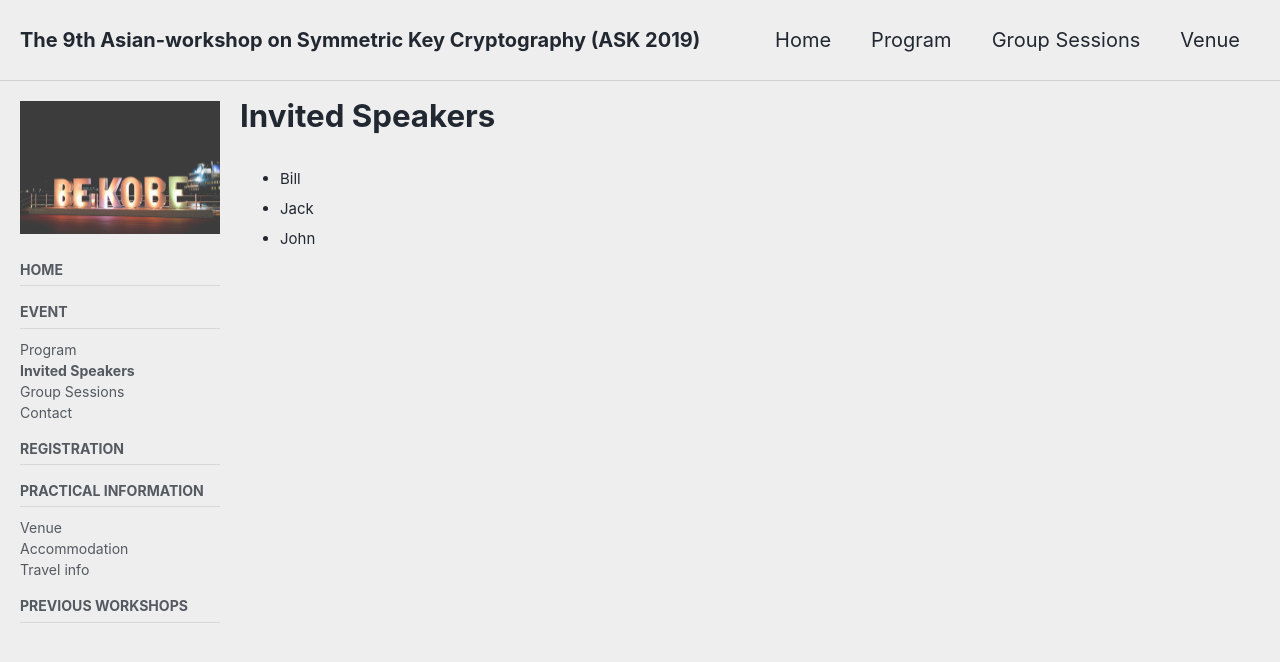
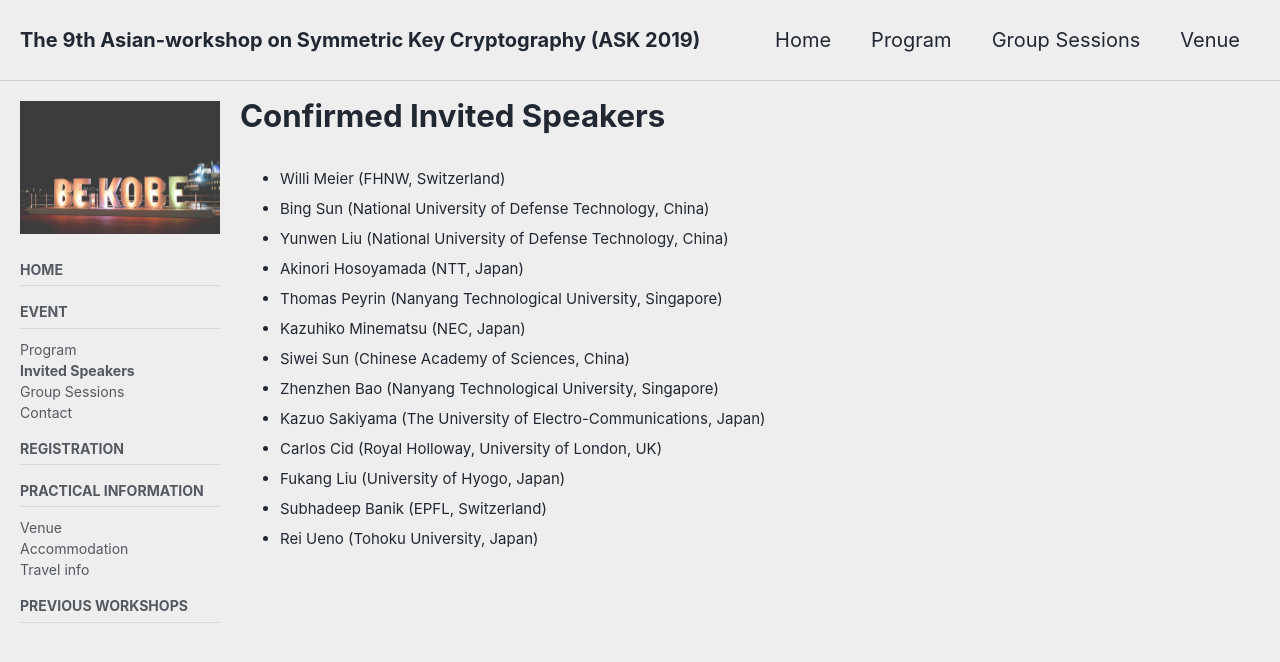
Before and after one commit to askworkshop/ask2019, a Jekyll site: the page built from invited.md, in a window 1280 px wide and 900 px high. Shown: the top 662 px of the window. Built offline with Jekyll 4.4.1, drawn with Linux system fonts in a browser that asks for light colours; cached includes are drawn as plain includes; nearby versions of some CDN libraries; our own code applies the rules of GitHub Pages for plain Markdown files.

Commit message:
add speakers

```diff
--- a/invited.md
+++ b/invited.md
@@ -9,8 +9,18 @@ sidebar:
     nav: "docs"
 ---
 
-# Invited Speakers
+# Confirmed Invited Speakers
 
-- Bill
-- Jack
-- John
+- Willi Meier (FHNW, Switzerland)
+- Bing Sun (National University of Defense Technology, China)
+- Yunwen Liu (National University of Defense Technology, China)
+- Akinori Hosoyamada (NTT, Japan)
+- Thomas Peyrin (Nanyang Technological University, Singapore)
+- Kazuhiko Minematsu (NEC, Japan)
+- Siwei Sun  (Chinese Academy of Sciences, China)
+- Zhenzhen Bao  (Nanyang Technological University, Singapore)
+- Kazuo Sakiyama (The University of Electro-Communications, Japan)
+- Carlos Cid (Royal Holloway, University of London, UK)
+- Fukang Liu (University of Hyogo, Japan)
+- Subhadeep Banik (EPFL, Switzerland)
+- Rei Ueno (Tohoku University, Japan)
```
